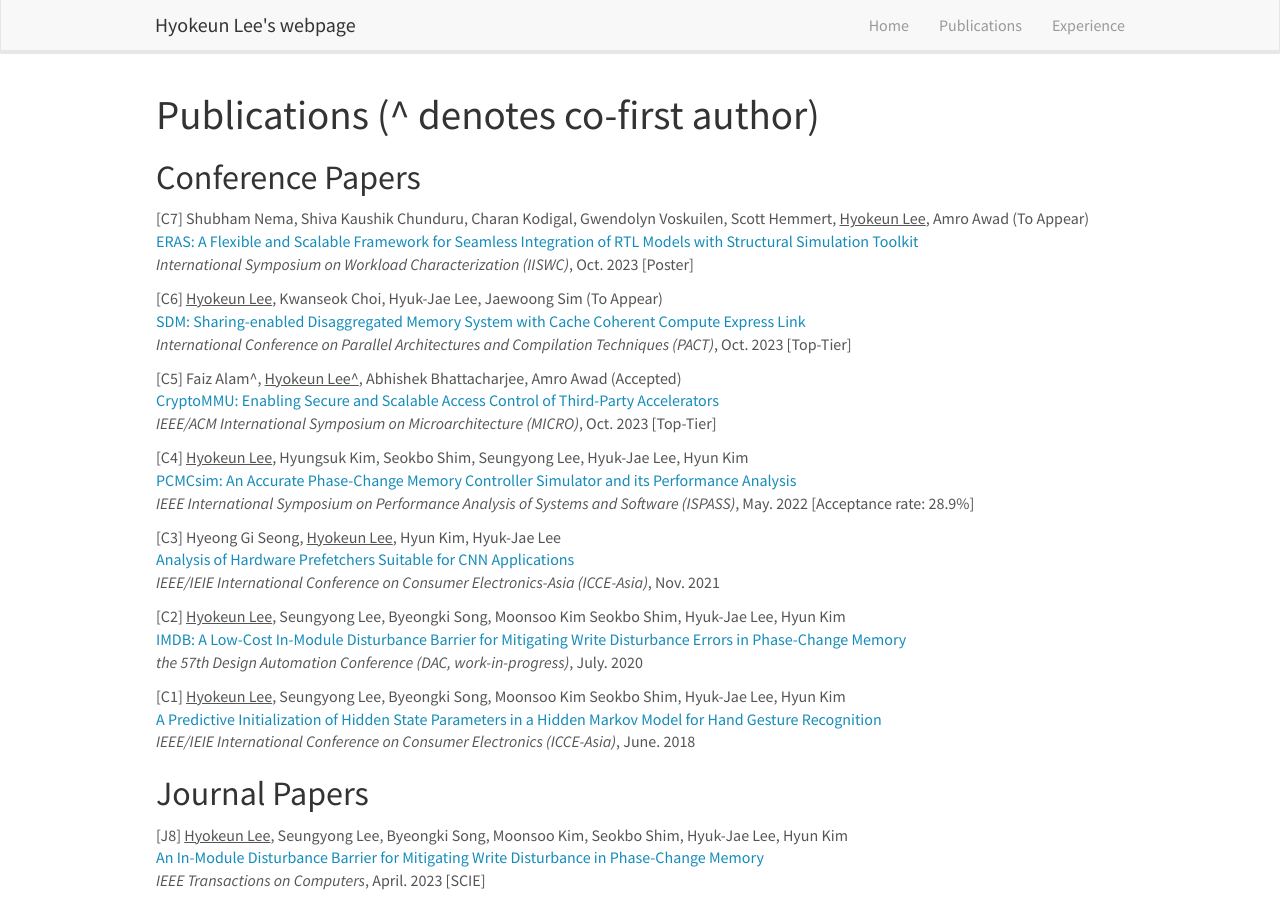
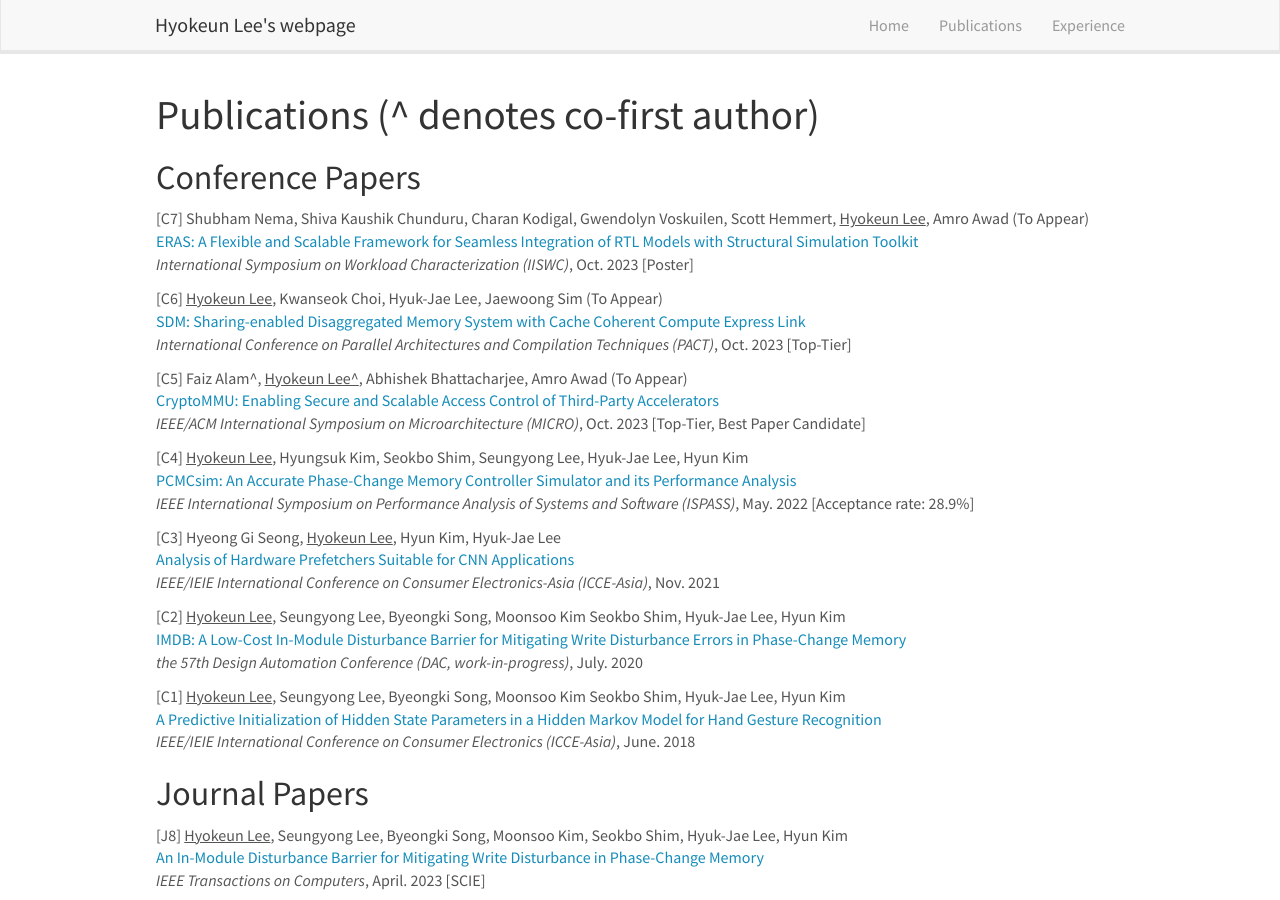
Before and after one commit to La-tale/sms.github.io, a Jekyll site: the page built from _pages/publications.md, in a window 1280 px wide and 900 px high. Built offline with Jekyll 4.4.1, drawn with Linux system fonts in a browser that asks for light colours; nearby versions of some CDN libraries.

Commit message:
update pub

```diff
--- a/_data/publist_conference.yml
+++ b/_data/publist_conference.yml
@@ -22,10 +22,10 @@
   label: "[C5]"
   image:
   description:
-  authors: Faiz Alam^, <u>Hyokeun Lee^</u>, Abhishek Bhattacharjee, Amro Awad (Accepted)
+  authors: Faiz Alam^, <u>Hyokeun Lee^</u>, Abhishek Bhattacharjee, Amro Awad (To Appear)
   issue: IEEE/ACM International Symposium on Microarchitecture (MICRO)
   year: Oct. 2023
-  tier: "[Top-Tier]"
+  tier: "[Top-Tier, Best Paper Candidate]"
   highlight: 1
 
 - title: "PCMCsim: An Accurate Phase-Change Memory Controller Simulator and its Performance Analysis"
```
Also changed, not shown: 2 other files.
